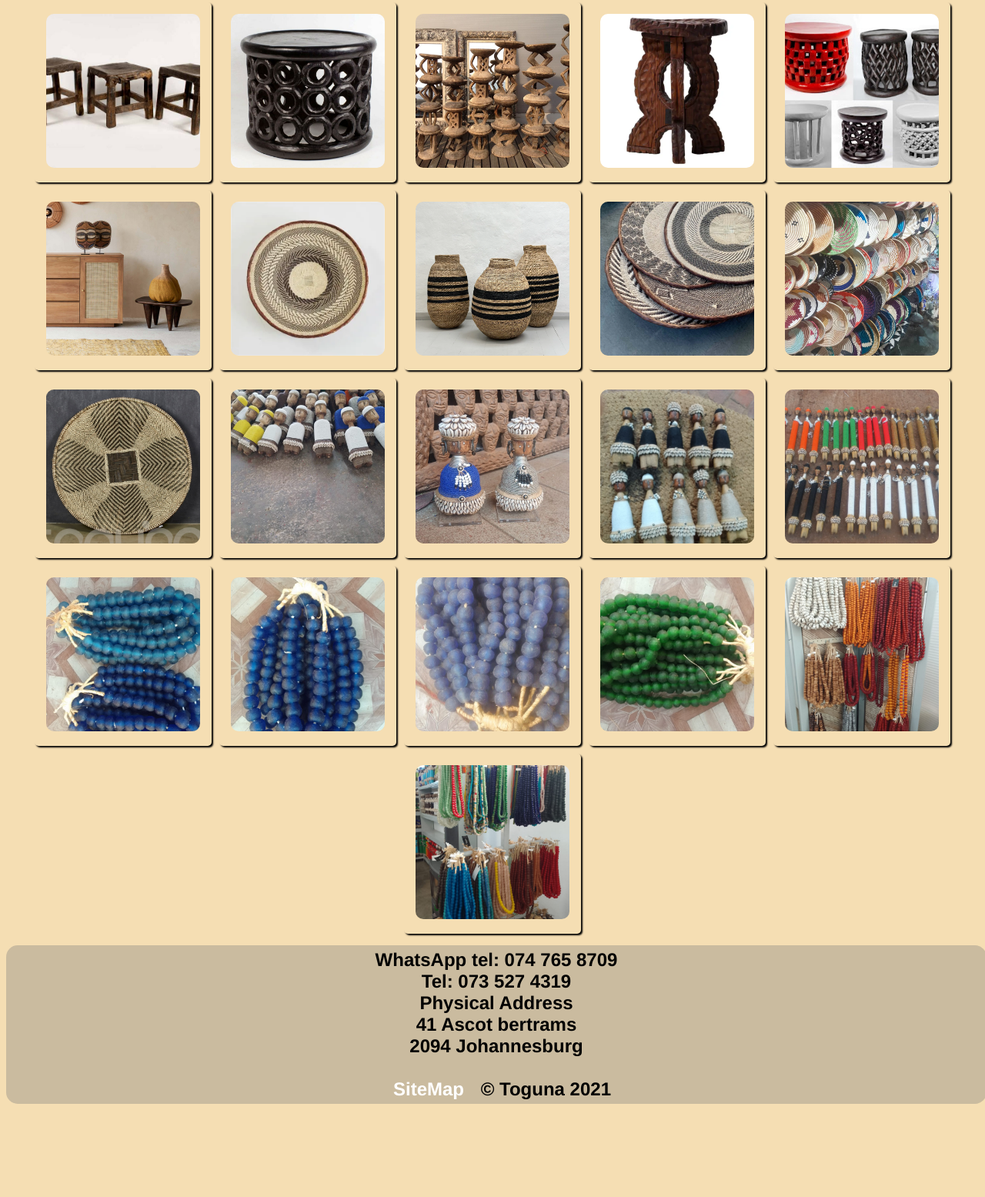
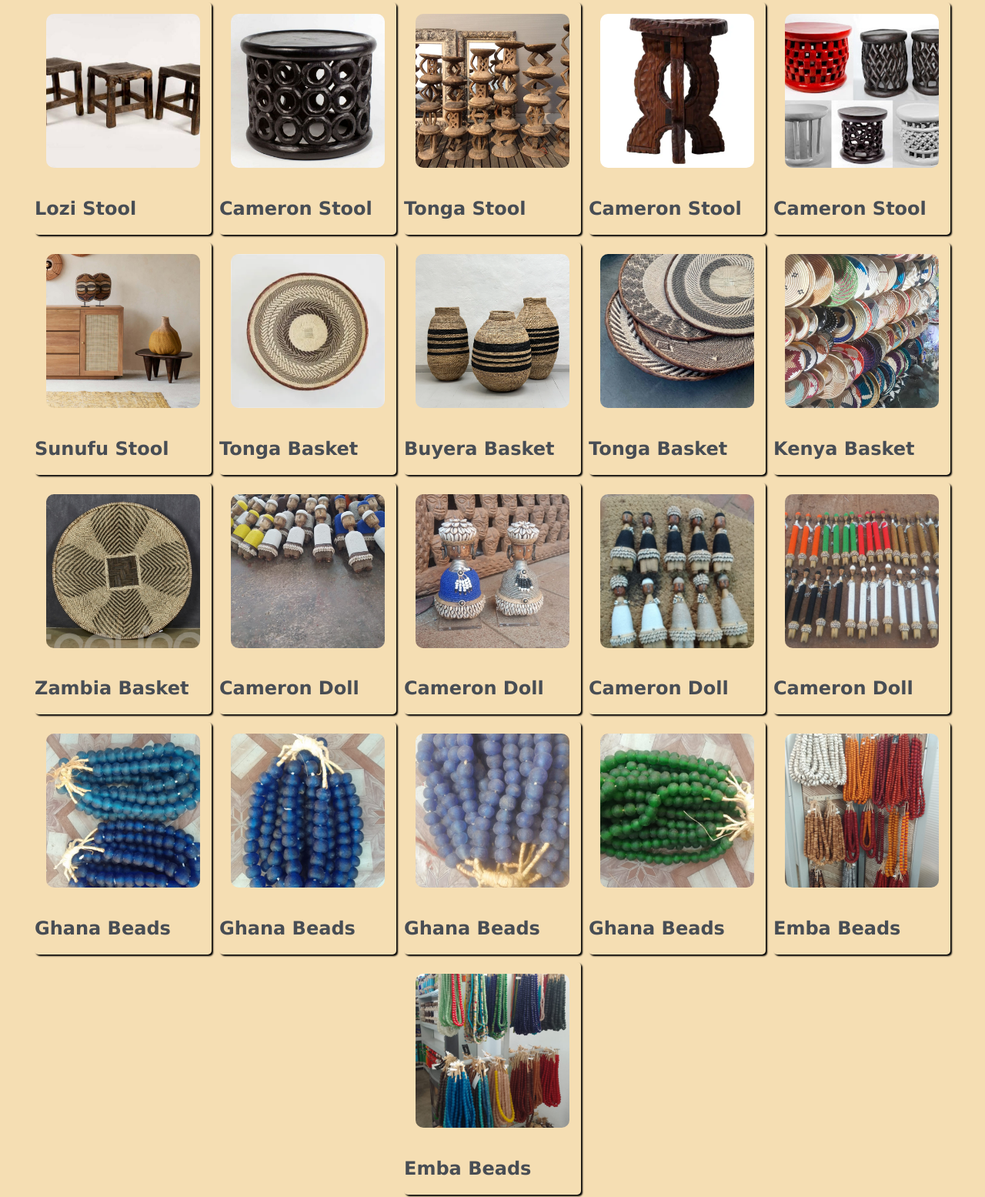
Before and after one commit to imitha123/My-POE, a plain HTML site: page Gallery.html in a window 1280 px wide. Shown: the part 249-1804 px from the top of the page at 77% size. Before the commit the page ends 1691 px from the top, so only its background shows below. Drawn offline with Linux system fonts and the light colour scheme.

```diff
--- a/CSS/style.css
+++ b/CSS/style.css
@@ -270,6 +270,7 @@
   flex-wrap: wrap;
   gap: 10px;
   justify-content: center;
+  color:  #2a3544da;
 }
 
 
@@ -355,6 +356,17 @@
 .searchProducts:hover{
  border: 2px solid grey;
 }
+.spinner {
+  display: none; /* hidden by default */
+  border: 4px solid #f3f3f3;
+  border-top: 4px solid #555;
+  border-radius: 50%;
+  width: 40px;
+  height: 40px;
+  animation: spin 0.8s linear infinite;
+  margin: 50px auto;
+}
+
 
 
 }
@@ -725,6 +737,10 @@
         text-align: center;
      }
 }
+@keyframes spin {
+  0% { transform: rotate(0deg); }
+  100% { transform: rotate(360deg); }
+}
 @media  only screen and (max-width: 600px){
   .home a{
     display: flex;
--- a/Gallery.html
+++ b/Gallery.html
@@ -25,7 +25,7 @@
          <input type="search" class="searchProducts" id="Input" placeholder="Search for a Product" aria-label="Search products">
      </div>
 
-
+    <div id="spinner" class="spinner"></div>
        <div id="gallery" >
 
 
@@ -36,9 +36,10 @@
     <span class="close">&times;</span>
     <img class="lightbox-img" id="lightbox-img">
     <div id="info">
-        <p id="price"></p>
         <p id="Product"></p>
         <p id="Name"></p>
+        <p id="Title"></p>
+        <p id="price"></p>
         <button id="submit" >Order 🛒</button>
 
     </div>
--- a/js/script.js
+++ b/js/script.js
@@ -68,7 +68,8 @@
 const price = document.getElementById('price');
 const product = document.getElementById('Product');
 const button = document.getElementById("submit");
-const PName = document.getElementById("Name");
+const PName = document.getElementById("Title");
+const Name = document.getElementById("Name");
 const Search = document.getElementById("Input");
 
 
@@ -79,51 +80,58 @@
 // 2. List of image paths
 const imagePaths = [
 
-     {src: "Images/art2.jpg",title:"Stools", alt:"Image of a chair",id:"st2",price: "1200"},
-     {src: "Images/art.jpg" ,title:"Stools" , alt:"Image of a chair",id:"st",price: "1100"},
-     {src: "Images/art3.jpg",title:"Stools",  alt:"Image of a chair",id:"st3",price: "700"},
-     {src: "Images/art4.webp",title:"Stools",  alt:"Image of a chair",id:"st4",price: "900"},
-     {src: "Images/art5.jpg",title:"Stools",  alt:"Image of a chair",id:"st5",price: "800"},
-     {src: "Images/b2.jpg",title:"Baskets" , alt:"Image of a Basket",id:"B2",price: "750"},
-     {src: "Images/b3.webp",title:"Baskets"  , alt:"Image of a Basket",id:"B3",price: "600"},
-     {src: "Images/b4.webp",title:"Baskets"  , alt:"Image of a Basket",id:"B4",price: "1500"},
-     {src: "Images/Tg.webp",title:"Baskets"  , alt:"Image of a Basket",id:"B",price: "400"},
-     {src: "Images/t (4).jpg",title:"Baskets" , alt:"Image of a Basket" ,id:"B5",price: "550" },
-     {src: "Images/tr (3).jpg",title:"Baskets"  , alt:"Image of a Basket",id:"B6",price: "650"},
-     {src: "Images/tr (1).jpg",title:"Dolls"  , alt:"Image of a Doll", id:"D1",price: "450"},
-     {src: "Images/tr (5).jpg" ,title:"Dolls"  , alt:"Image of a Doll", id:"D2",price: "850"},
-     {src: "Images/tr (7).jpg",title:"Dolls" , alt:"Image of a Doll",id:"D3",price: "1550" },
-     {src: "Images/be (4).jpg",title:"Dolls"  , alt:"Image of a Doll",id:"D4",price: "1250"},
-     {src: "Images/be (1).jpg",title:"Beads" , alt:"Image of a Beads",id:"Be1",price: "420"},
-     {src: "Images/be (2).jpg",title:"Beads" , alt:"Image of a Beads",id:"Be2",price: "390"},
-     {src: "Images/be (3).jpg",title:"Beads" , alt:"Image of a Beads",id:"Be3",price: "480"},
-     {src: "Images/be (5).jpg",title:"Beads" , alt:"Image of a Beads",id:"Be5",price: "350"},
-     {src: "Images/nb (2).jpg",title:"Beads", alt:"Image of a Beads",id:"Be4",price: "950"},
-     {src: "Images/nb (3).jpg",title:"Beads", alt:"Image of a Beads",id:"Be6",price: "730"},
+     {src: "Images/art2.jpg",title:"Stools",name: "Lozi Stool", alt:"Image of a chair",id:"st2",price: "1200"},
+     {src: "Images/art.jpg" ,title:"Stools" ,name: "Cameron Stool", alt:"Image of a chair",id:"st",price: "1100"},
+     {src: "Images/art3.jpg",title:"Stools", name: "Tonga Stool", alt:"Image of a chair",id:"st3",price: "700"},
+     {src: "Images/art4.webp",title:"Stools", name: "Cameron Stool", alt:"Image of a chair",id:"st4",price: "900"},
+     {src: "Images/art5.jpg",title:"Stools",  name: "Cameron Stool", alt:"Image of a chair",id:"st5",price: "800"},
+     {src: "Images/b2.jpg",title:"Stools" , name: "Sunufu Stool", alt:"Image of a Basket",id:"B2",price: "750"},
+     {src: "Images/b3.webp",title:"Baskets", name: "Tonga Basket", alt:"Image of a Basket",id:"B3",price: "600"},
+     {src: "Images/b4.webp",title:"Baskets",  name: "Buyera Basket", alt:"Image of a Basket",id:"B4",price: "1500"},
+     {src: "Images/Tg.webp",title:"Baskets" , name: "Tonga Basket" , alt:"Image of a Basket",id:"B",price: "400"},
+     {src: "Images/t (4).jpg",title:"Baskets" , name: "Kenya Basket", alt:"Image of a Basket" ,id:"B5",price: "550" },
+     {src: "Images/tr (3).jpg",title:"Baskets" , name: "Zambia Basket", alt:"Image of a Basket",id:"B6",price: "650"},
+     {src: "Images/tr (1).jpg",title:"Dolls", name: "Cameron Doll", alt:"Image of a Doll", id:"D1",price: "450"},
+     {src: "Images/tr (5).jpg" ,title:"Dolls" ,name: "Cameron Doll", alt:"Image of a Doll", id:"D2",price: "850"},
+     {src: "Images/tr (7).jpg",title:"Dolls" ,name: "Cameron Doll", alt:"Image of a Doll",id:"D3",price: "1550" },
+     {src: "Images/be (4).jpg",title:"Dolls" ,name: "Cameron Doll", alt:"Image of a Doll",id:"D4",price: "1250"},
+     {src: "Images/be (1).jpg",title:"Beads" ,name: "Ghana Beads", alt:"Image of a Beads",id:"Be1",price: "420"},
+     {src: "Images/be (2).jpg",title:"Beads" ,name: "Ghana Beads", alt:"Image of a Beads",id:"Be2",price: "390"},
+     {src: "Images/be (3).jpg",title:"Beads" , name: "Ghana Beads",alt:"Image of a Beads",id:"Be3",price: "480"},
+     {src: "Images/be (5).jpg",title:"Beads" ,name: "Ghana Beads", alt:"Image of a Beads",id:"Be5",price: "350"},
+     {src: "Images/nb (2).jpg",title:"Beads", name: "Emba Beads",alt:"Image of a Beads",id:"Be4",price: "950"},
+     {src: "Images/nb (3).jpg",title:"Beads",name: "Emba Beads", alt:"Image of a Beads",id:"Be6",price: "730"},
 
 ];
 
 
 const galleryContainer = document.getElementById("gallery");
+const spinner = document.getElementById("spinner");
 
  Index = 0;
  function renderImages(images){
   galleryContainer.innerHTML = "";
 
+
+
   images.forEach( (image,Index) => {
 const ImgDiv = document.createElement("div");
 
-    ImgDiv.innerHTML = `<img src = "${image.src}" >`;
+
+    ImgDiv.innerHTML = `<img src = "${image.src}" > <h2>${image.name}</h2>`;
     ImgDiv.style.boxShadow = " 2px 2px 2px black";
     ImgDiv.style.borderRadius = "5px";
+    ImgDiv.style.fontFamily = "'Lucida Sans', 'Lucida Sans Regular', 'Lucida Grande', 'Lucida Sans Unicode', Geneva, Verdana, sans-serif";
+
 
 
     ImgDiv.addEventListener("click", () => {
     lightbox.style.display = "flex";
     lightboxImg.src= imagePaths[Index].src;
+    product.textContent =`Product Title: ${imagePaths[Index].title}`;
+    Name.textContent = `Product Name: ${imagePaths[Index].name}`
+    PName.textContent = `Product ID: ${imagePaths[Index].id}`;
     price.textContent = `Price: ${imagePaths[Index].price}`;
-    product.textContent =`Product Name: ${imagePaths[Index].title}`;
-    PName.textContent = `Product ID: ${imagePaths[Index].id}`;
 
     closeBtn.addEventListener("click", () => {
     lightbox.style.display = "none";
@@ -158,15 +166,22 @@
 
     return;
   }else{
-       const filteredImages = imagePaths.filter(image =>
-    image.title.toLowerCase().includes(searchTerm)
-  );
+      spinner.style.display = "block";
+        setTimeout(() => {
+
+    const filteredImages = imagePaths.filter(image =>
+      image.title.toLowerCase().includes(searchTerm) ||
+      image.name.toLocaleLowerCase().includes(searchTerm)
+    );
+
+    renderImages(filteredImages);
+    spinner.style.display = "none";
+  }, 500);
 
   // Render filtered images temporarily
 
    renderImages(filteredImages);
 
-
   }
 
 })
```
Also changed, not shown: About.html (+2 -2 lines).
